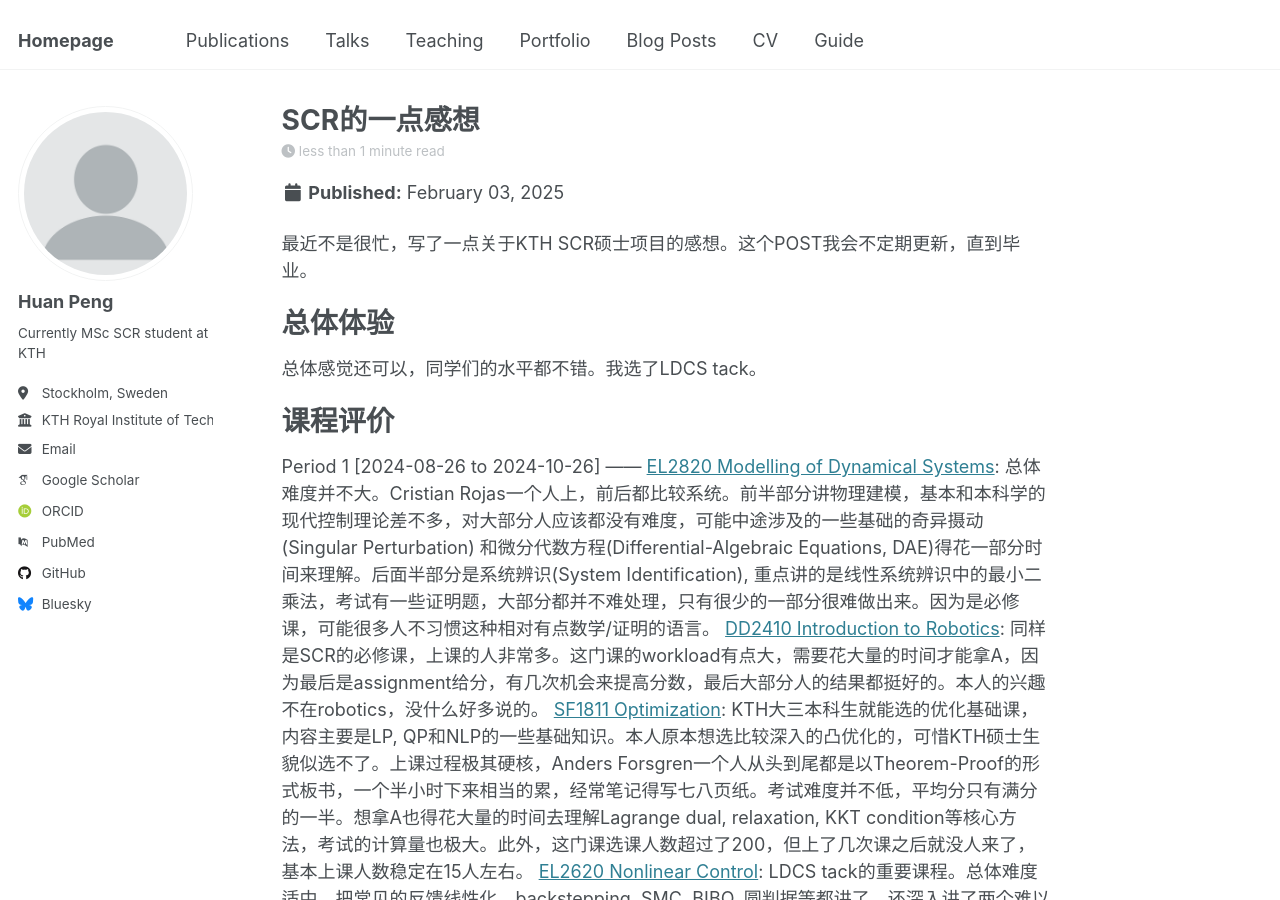
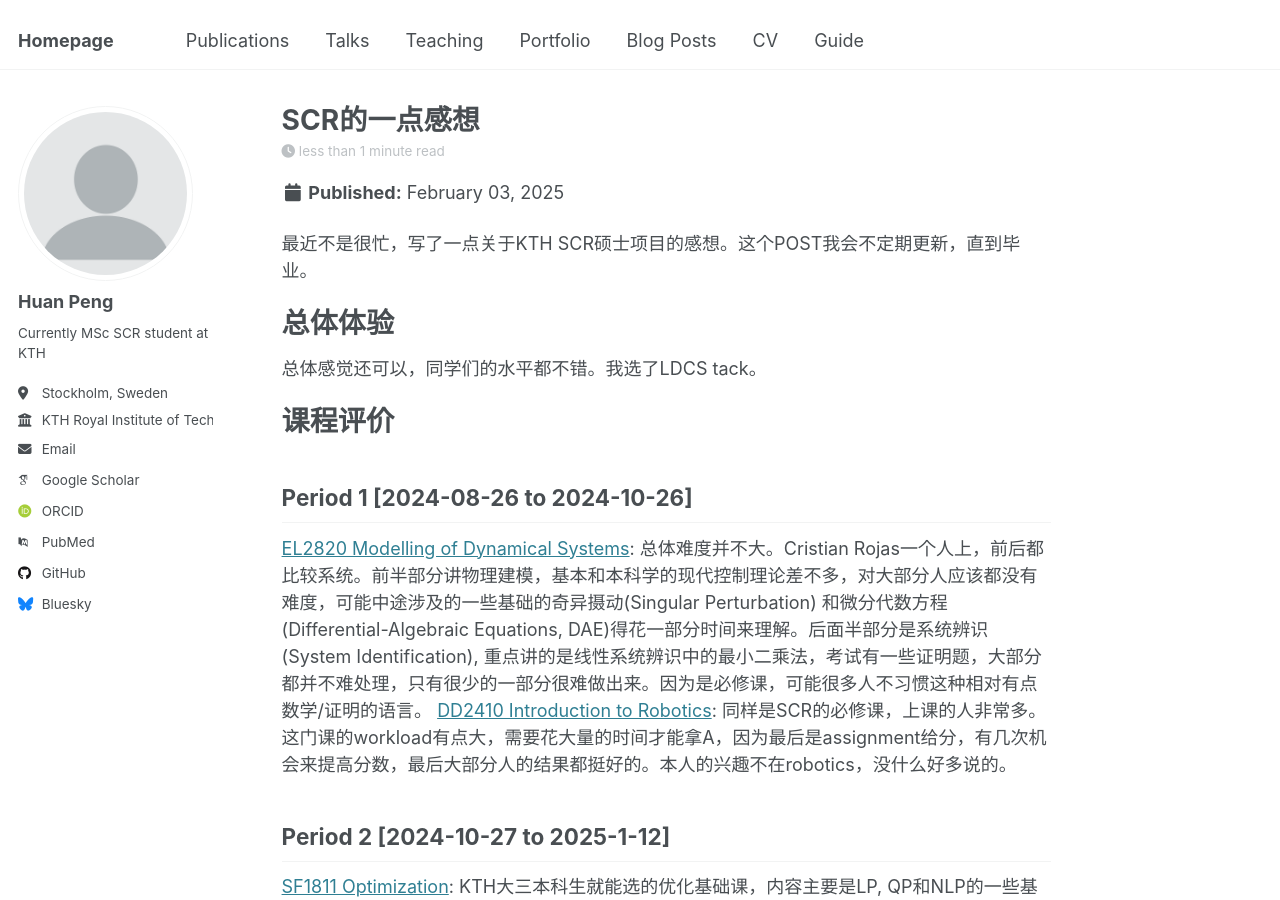
Before and after one commit to huanpen/huanpeng, a Jekyll site: the page built from _posts/2013-08-14-blog-post-2.md, in a window 1280 px wide and 900 px high. Built offline with Jekyll 4.4.1, drawn with Linux system fonts in a browser that asks for light colours; some web fonts are replaced.

Commit message:
Update 2013-08-14-blog-post-2.md
Signed-off-by: Huan Peng <huanp@kth.se>

```diff
--- a/_posts/2013-08-14-blog-post-2.md
+++ b/_posts/2013-08-14-blog-post-2.md
@@ -16,10 +16,14 @@ tags:
 
 课程评价
 ======
+
 Period 1 [2024-08-26 to 2024-10-26]
 ------
 [EL2820 Modelling of Dynamical Systems](https://www.kth.se/student/kurser/kurs/EL2820?l=en): 总体难度并不大。Cristian Rojas一个人上，前后都比较系统。前半部分讲物理建模，基本和本科学的现代控制理论差不多，对大部分人应该都没有难度，可能中途涉及的一些基础的奇异摄动(Singular Perturbation) 和微分代数方程(Differential-Algebraic Equations, DAE)得花一部分时间来理解。后面半部分是系统辨识(System Identification), 重点讲的是线性系统辨识中的最小二乘法，考试有一些证明题，大部分都并不难处理，只有很少的一部分很难做出来。因为是必修课，可能很多人不习惯这种相对有点数学/证明的语言。
 [DD2410 Introduction to Robotics](https://www.kth.se/student/kurser/kurs/DD2410?l=en): 同样是SCR的必修课，上课的人非常多。这门课的workload有点大，需要花大量的时间才能拿A，因为最后是assignment给分，有几次机会来提高分数，最后大部分人的结果都挺好的。本人的兴趣不在robotics，没什么好多说的。
+
+Period 2 [2024-10-27 to 2025-1-12]
+------
 [SF1811 Optimization](https://www.kth.se/student/kurser/kurs/SF1811?l=en): KTH大三本科生就能选的优化基础课，内容主要是LP, QP和NLP的一些基础知识。本人原本想选比较深入的凸优化的，可惜KTH硕士生貌似选不了。上课过程极其硬核，Anders Forsgren一个人从头到尾都是以Theorem-Proof的形式板书，一个半小时下来相当的累，经常笔记得写七八页纸。考试难度并不低，平均分只有满分的一半。想拿A也得花大量的时间去理解Lagrange dual, relaxation, KKT condition等核心方法，考试的计算量也极大。此外，这门课选课人数超过了200，但上了几次课之后就没人来了，基本上课人数稳定在15人左右。
 [EL2620 Nonlinear Control](https://www.kth.se/student/kurser/kurs/EL2620?l=en): LDCS tack的重要课程。总体难度适中，把常见的反馈线性化，backstepping, SMC, BIBO, 圆判据等都讲了。还深入讲了两个难以理解的内容: 奇异摄动和ISS，好在考试没考（我现在都没理解透这两个。。）。考试题量巨大，难度适中。
 
```
